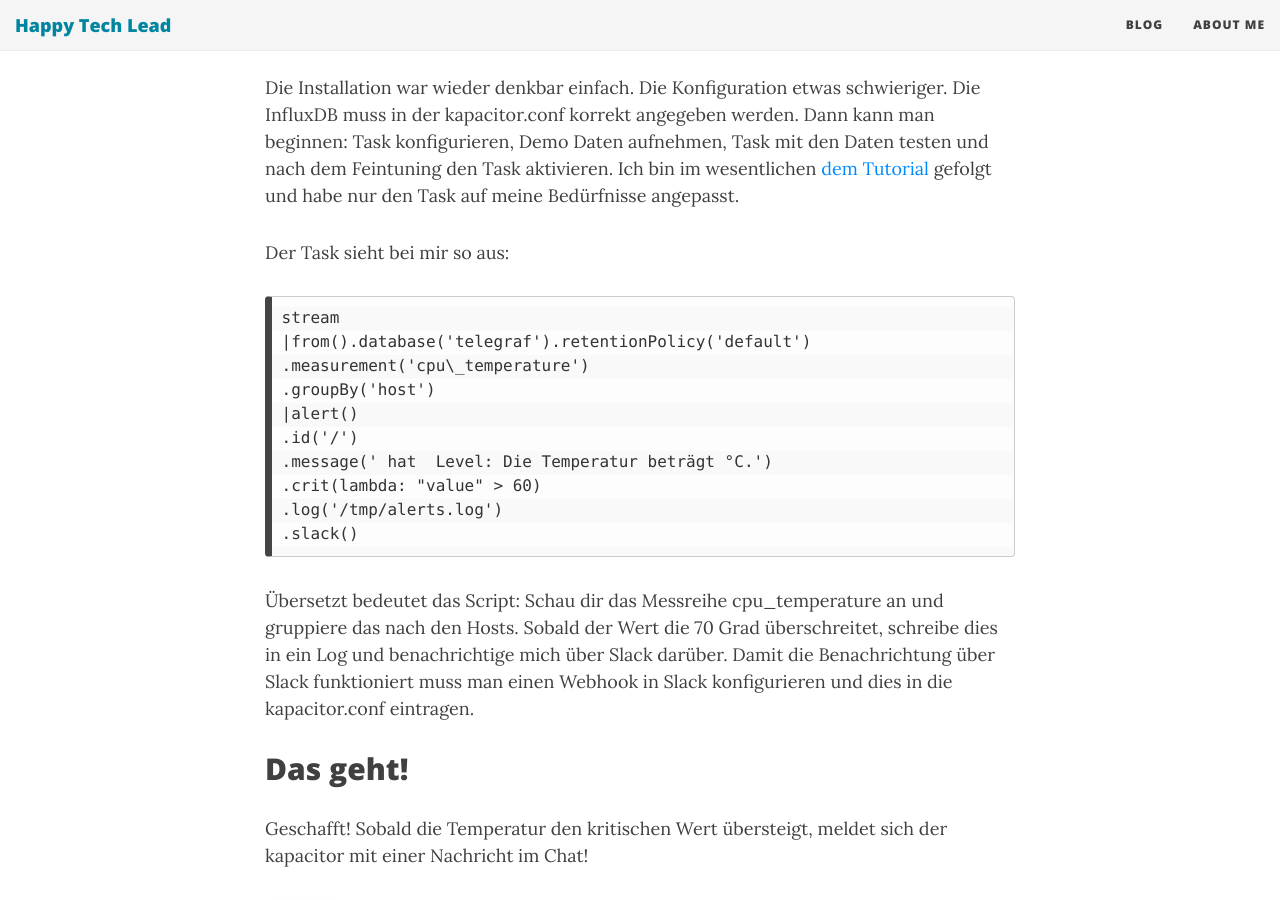
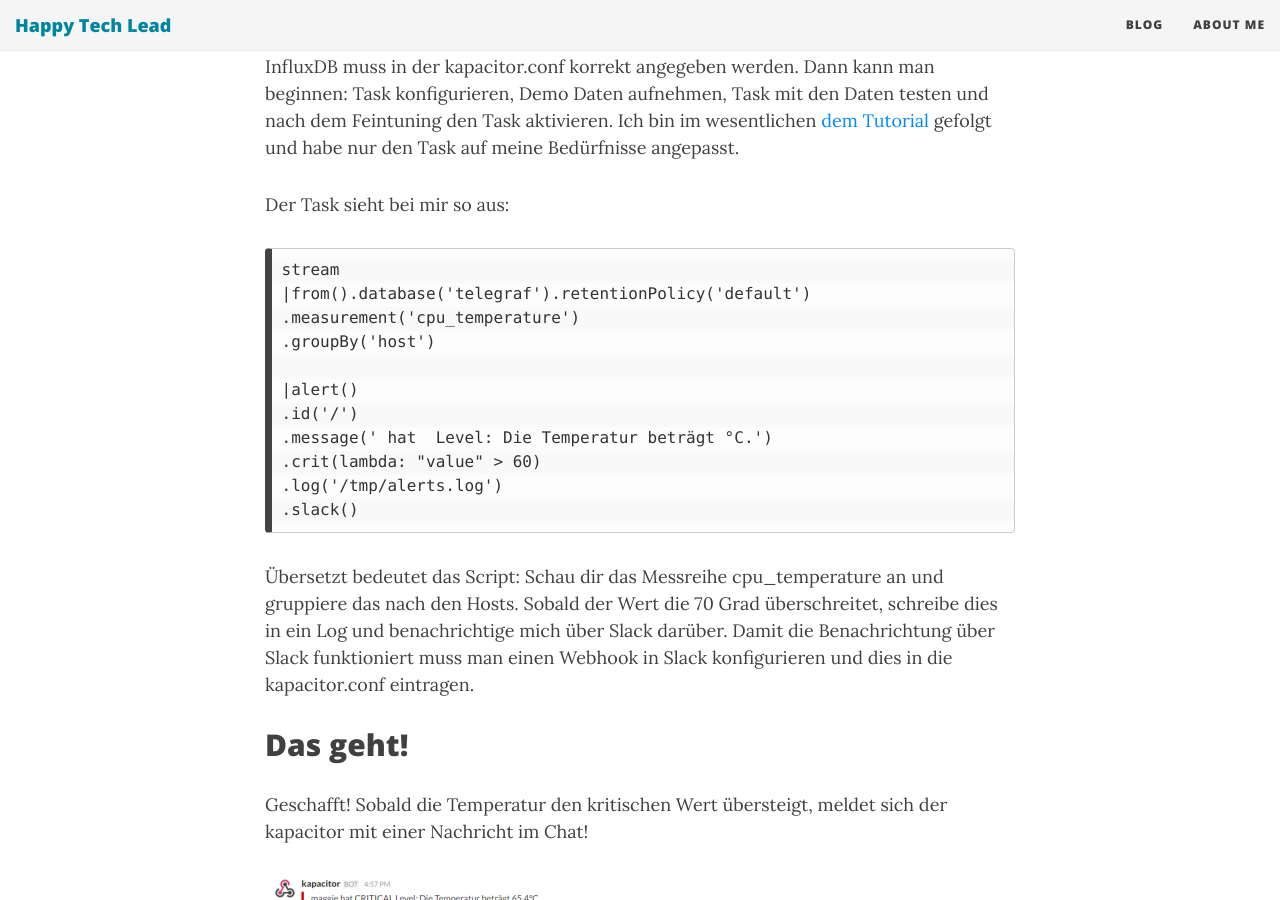
Before and after one commit to meinjens/happytechlead.github.io, a Jekyll site: the page built from _posts/2016-05-08-datenerfassung-mit-dem-tick-stack.md, in a window 1280 px wide and 900 px high, scrolled down 3141 px. Built offline with Jekyll 4.4.1, drawn with Linux system fonts in a browser that asks for light colours; nearby versions of some CDN libraries; some of the changed text lies outside the part shown.

Commit message:
added image and fixed small issues

````diff
--- a/_posts/2016-05-08-datenerfassung-mit-dem-tick-stack.md
+++ b/_posts/2016-05-08-datenerfassung-mit-dem-tick-stack.md
@@ -32,18 +32,16 @@
 Hier die Konfiguration für den Consumer:
 
 ```bash
-
-\[\[inputs.mqtt\_consumer\]\]
-servers = \["localhost:1883"\]
+[[inputs.mqtt_consumer]]
+servers = ["localhost:1883"]
 qos = 0
-topics = \[
+topics = [
 "/#",
-\]
-metric\_buffer = 100000
-persistent\_session = true
-client\_id = "eigene client id vergeben"
-data\_format = "influx"
-
+]
+metric_buffer = 100000
+persistent_session = true
+client_id = "eigene client id vergeben"
+data_format = "influx"
 ```
 
 Das Zusammenspiel von Raspberry Pi, Mosquitto und Telegraf lässt sich im Debug Modus von Mosquitto gut überwachen können. Darin ließen sich alle Nachrichten und Verbindungen gut einsehen.
@@ -70,8 +68,9 @@
 ```
 stream
 |from().database('telegraf').retentionPolicy('default')
-.measurement('cpu\_temperature')
+.measurement('cpu_temperature')
 .groupBy('host')
+
 |alert()
 .id('{{ .Name }}/{{ index .Tags "host" }}')
 .message('{{ index .Tags "host" }} hat {{ .Level }} Level: Die Temperatur beträgt {{ index .Fields "value" }}°C.')
@@ -80,7 +79,7 @@
 .slack()
 ```
 
-Übersetzt bedeutet das Script: Schau dir das Messreihe cpu\_temperature an und gruppiere das nach den Hosts. Sobald der Wert die 70 Grad überschreitet, schreibe dies in ein Log und benachrichtige mich über Slack darüber. Damit die Benachrichtung über Slack funktioniert muss man einen Webhook in Slack konfigurieren und dies in die kapacitor.conf eintragen.
+Übersetzt bedeutet das Script: Schau dir das Messreihe cpu_temperature an und gruppiere das nach den Hosts. Sobald der Wert die 70 Grad überschreitet, schreibe dies in ein Log und benachrichtige mich über Slack darüber. Damit die Benachrichtung über Slack funktioniert muss man einen Webhook in Slack konfigurieren und dies in die kapacitor.conf eintragen.
 
 ## Das geht!
 
````
Also changed, not shown: _posts/2016-05-13-systemdienste-unter-linux-konfigurieren.md (+1 -1 lines), _posts/2018-01-03-iteratives-vorgehen-und-das-erbe-meiner-ausbildung.md (+11 -1 lines), assets/drei_hasen_3125455832_6d7b06bd54.jpg (added).
